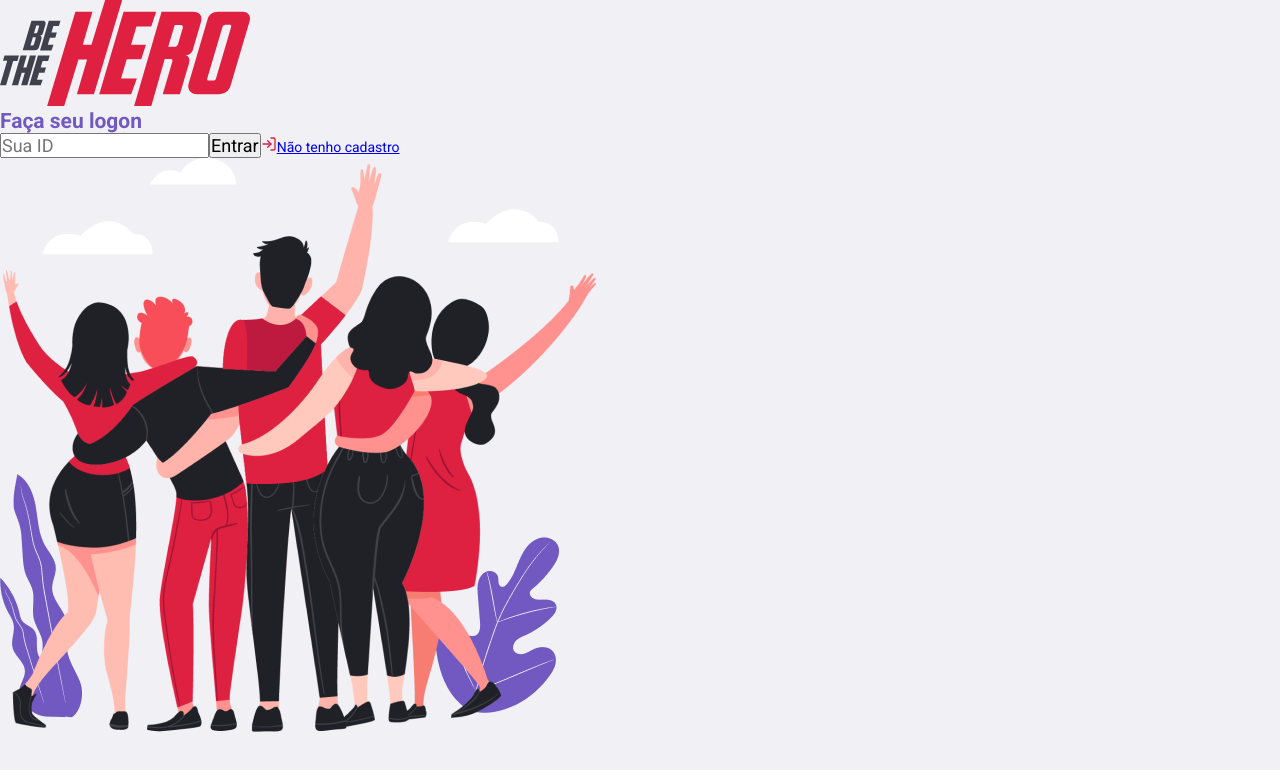
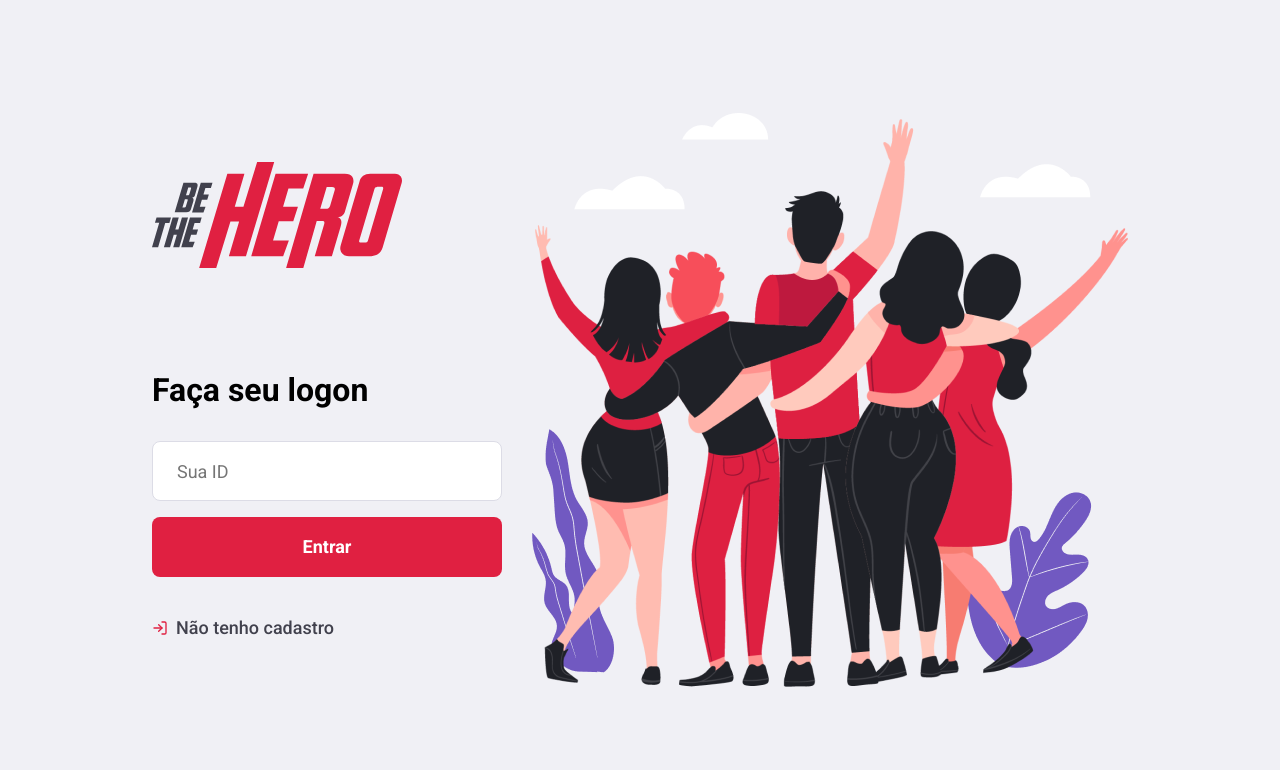
Before and after one commit to arthurxavier/omnistack11-react, a React (Create React App) app: page / in a window 1280 px wide. Shown: the top 770 px of the page. Built offline with nearby package versions, Linux system fonts and the light colour scheme.

Commit message:
Adding Login Page styling Adding global buttons styling

```diff
--- a/src/global.css
+++ b/src/global.css
@@ -22,3 +22,33 @@
 button {
   cursor: pointer;
 }
+
+form input {
+  width: 100%;
+  height: 60px;
+  color: #3333;
+  border: 1px solid #dcdce6;
+  border-radius: 8px;
+  padding: 0 24px;
+}
+
+.button {
+  width: 100%;
+  height: 60px;
+  background: #e02041;
+  border: 0;
+  border-radius: 8px;
+  color: #fff;
+  font-weight: bold;
+  margin-top: 16px;
+  display: inline-block;
+  text-align: center;
+  text-decoration: none;
+  font-size: 18px;
+  line-height: 60px;
+  transition: filter 0.2s;
+}
+
+.button:hover {
+  filter: brightness(90%);
+}
--- a/src/pages/Logon/index.js
+++ b/src/pages/Logon/index.js
@@ -16,7 +16,9 @@
           <h1>Faça seu logon</h1>
 
           <input placeholder="Sua ID" />
-          <button type="submit">Entrar</button>
+          <button className="button" type="submit">
+            Entrar
+          </button>
 
           <a href="/register">
             <FiLogIn size={16} color="#E02041" />
--- a/src/pages/Logon/styles.css
+++ b/src/pages/Logon/styles.css
@@ -1,3 +1,44 @@
-h1 {
-  color: #7159c1;
+.logon-container {
+  width: 100%;
+  max-width: 1120px;
+  height: 100vh;
+  margin: 0 auto;
+
+  display: flex;
+  align-items: center;
+  justify-content: center;
 }
+
+.logon-container section.form {
+  width: 100%;
+  max-width: 350px;
+  margin-right: 30px;
+}
+
+.logon-container section.form form {
+  margin-top: 100px;
+}
+
+.logon-container section.form form h1 {
+  font-size: 32px;
+  margin-bottom: 32px;
+}
+
+.logon-container section.form form a {
+  display: flex;
+  align-items: center;
+  margin-top: 40px;
+  color: #41414d;
+  font-size: 18px;
+  text-decoration: none;
+  font-weight: 500;
+  transition: opacity 0.2s;
+}
+
+.logon-container section.form form a svg {
+  margin-right: 8px;
+}
+
+.logon-container section.form form a:hover {
+  opacity: 0.8;
+}
```
